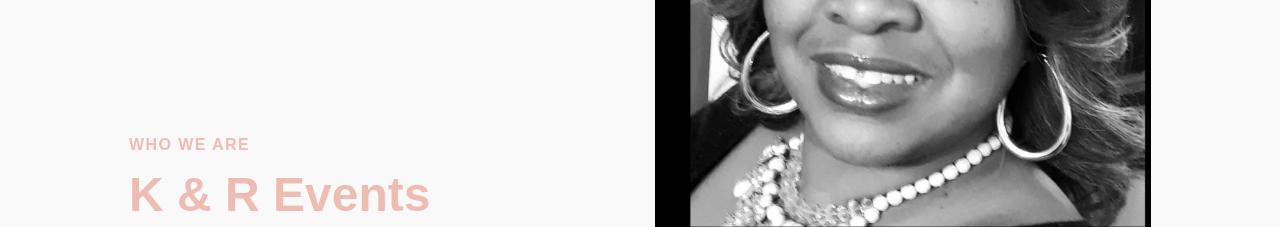
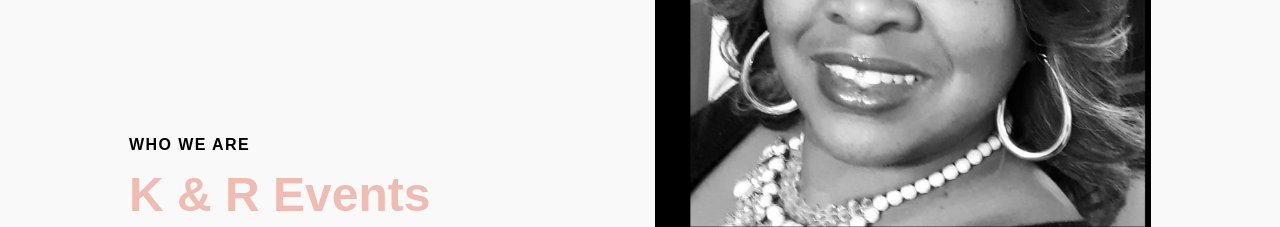
Before and after one commit to DarrenaGray/KandR5StarEvents, a React (Create React App) app in the folder kandr5starevents/: page / in a window 1280 px wide. Shown: the part 960-1187 px from the top of the page. Built offline with nearby package versions, Linux system fonts and the light colour scheme.

Commit message:
adjusted padding on services cards to fix text overflow. adjusted some font color changes to display properly

```diff
--- a/kandr5starevents/src/InfoSection/InfoElements.js
+++ b/kandr5starevents/src/InfoSection/InfoElements.js
@@ -23,6 +23,11 @@ export const InfoRow = styled.div`
   align-items: center;
   grid-template-areas: ${({ imgStart }) =>
     imgStart ? `'col2 col1'` : `'col1 col2'`};
+
+  @media screen and (max-width: 768px) {
+    grid-template-areas: ${({ imgStart }) =>
+      imgStart ? `'col1' 'col2'` : `'col1 col1' 'col2 col2'`};
+  }
 `;
 
 export const Column1 = styled.div`
@@ -44,7 +49,7 @@ export const TextWrapper = styled.div`
 `;
 
 export const TopLine = styled.p`
-  color: #eebcb3;
+  color: #000;
   font-size: 16px;
   line-height: 16px;
   font-weight: 700;
@@ -59,6 +64,10 @@ export const Heading = styled.h1`
   line-height: 1.1;
   font-weight: 600;
   color: ${({ lightText }) => (lightText ? "#f9f9f9" : "#eebcb3")};
+
+  @media screen and (max-width: 480px) {
+    font-size: 32px;
+  } ;
 `;
 
 export const Subtitle = styled.p`
@@ -67,7 +76,7 @@ export const Subtitle = styled.p`
   font-size: 18px;
   line-height: 24px;
   color: #000;
-  /* color: ${({ darkText }) => (darkText ? "#010606" : "#fff")}; */
+  color: ${({ darkText }) => (darkText ? "#010606" : "#fff")};
 `;
 
 export const ImgWrap = styled.div`
```
